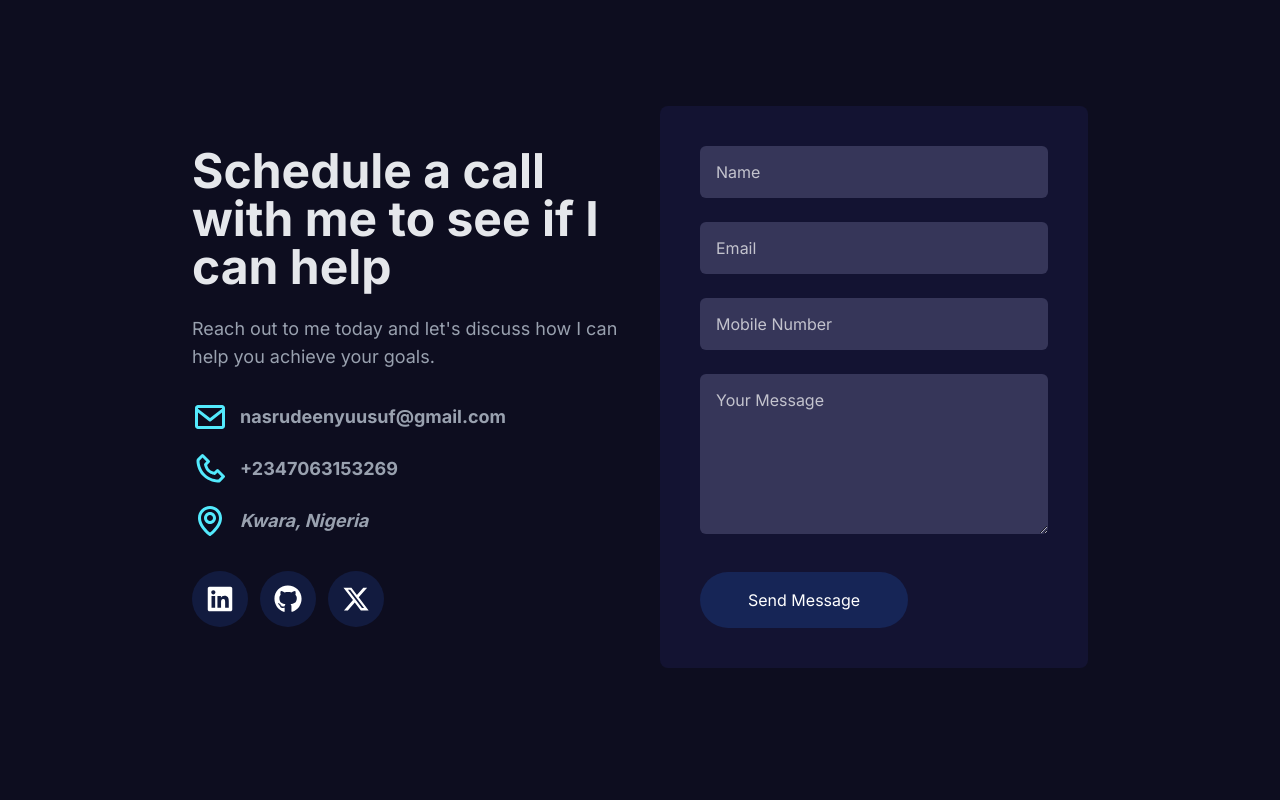
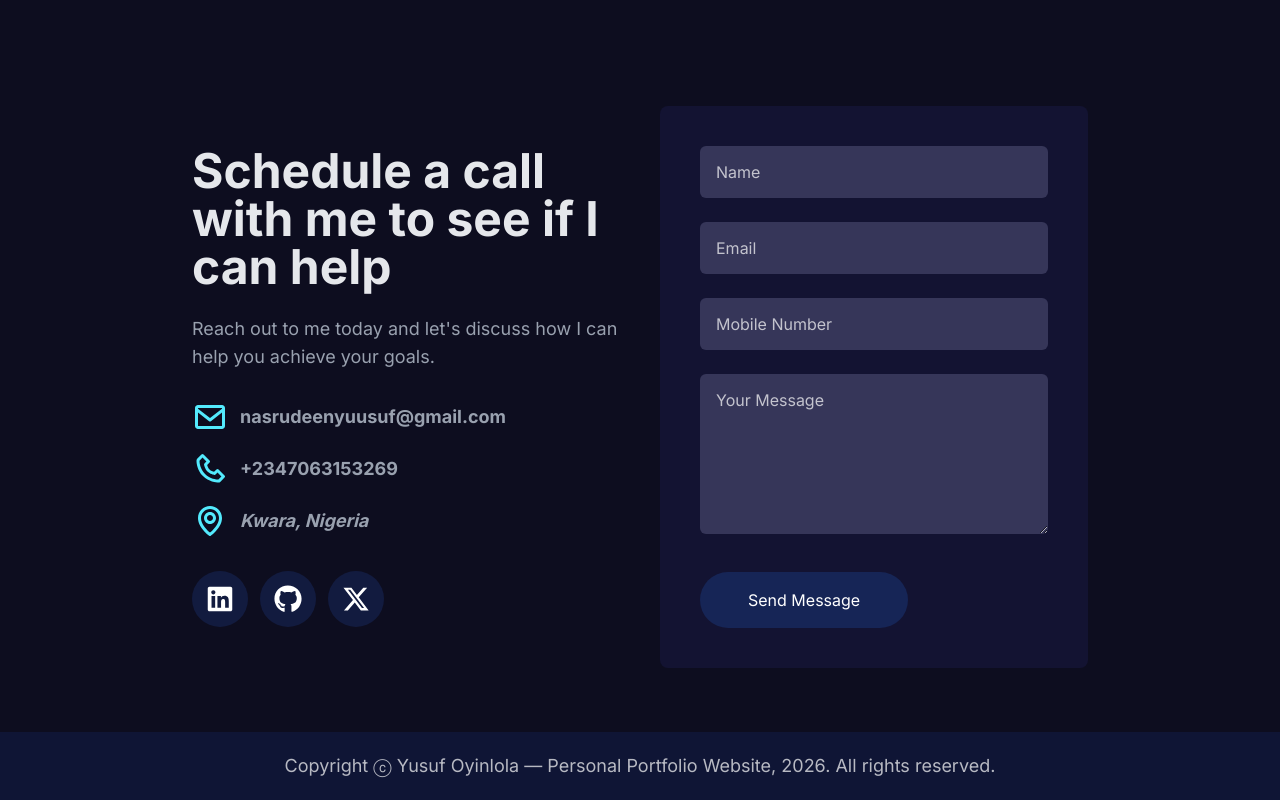
Before and after one commit to YuzStack/portfolio-website-4, a Next.js app: page / in a window 1280 px wide. Shown: the part 5269-6069 px from the top of the page. Before the commit the page ends 6001 px from the top, so only its background shows below. Built offline with nearby package versions, Linux system fonts and the light colour scheme.

Commit message:
Fully Build and style the Footer Section

```diff
--- a/app/layout.tsx
+++ b/app/layout.tsx
@@ -2,6 +2,7 @@ import type { Metadata } from 'next';
 import { Inter } from 'next/font/google';
 import './globals.css';
 import ResponsiveHeader from '@/components/header/ResponsiveHeader';
+import Footer from '@/components/footer/Footer';
 ('@/components/nav/ResponsiveHeader');
 
 const font = Inter({
@@ -24,6 +25,7 @@ export default function RootLayout({ children }: LayoutProps<'/'>) {
       <body className='min-h-full'>
         <ResponsiveHeader />
         <main className='overflow-hidden'>{children}</main>
+        <Footer />
       </body>
     </html>
   );
--- /dev/null
+++ b/components/footer/Footer.tsx
@@ -0,0 +1,10 @@
+export default function Footer() {
+  return (
+    <footer className='bg-blue-900/20 p-5'>
+      <p className='text-primary-50/70 text-center text-lg'>
+        Copyright ⓒ Yusuf Oyinlola &mdash; Personal Portfolio Website,{' '}
+        {new Date().getFullYear()}. All rights reserved.
+      </p>
+    </footer>
+  );
+}
--- a/components/header/MobileNav.tsx
+++ b/components/header/MobileNav.tsx
@@ -11,14 +11,14 @@ export default function MobileNav({ showNav, closeNav }: MobileHeaderProps) {
   const navOpen = showNav ? 'translate-x-0' : 'translate-x-full';
 
   return (
-    <header className='lg:hidden'>
+    <nav className='lg:hidden'>
       {/* OVERLAY */}
       <div
         className={`bg-primary-950/70 fixed inset-0 right-0 z-110 transition-all duration-500 ${navOpen}`}
       />
 
       {/* NAVLINKS */}
-      <nav
+      <ul
         className={`text-primary-50 fixed right-0 z-120 flex h-full w-[80%] flex-col justify-center space-y-6 bg-cyan-800 transition-all delay-300 duration-500 sm:w-[60%] ${navOpen}`}
       >
         {navLinks.map((link) => (
@@ -35,7 +35,7 @@ export default function MobileNav({ showNav, closeNav }: MobileHeaderProps) {
         <button onClick={closeNav}>
           <CgClose className='absolute top-[0.7rem] right-[1.4rem] z-120 size-6 sm:h-8' />
         </button>
-      </nav>
-    </header>
+      </ul>
+    </nav>
   );
 }
```
